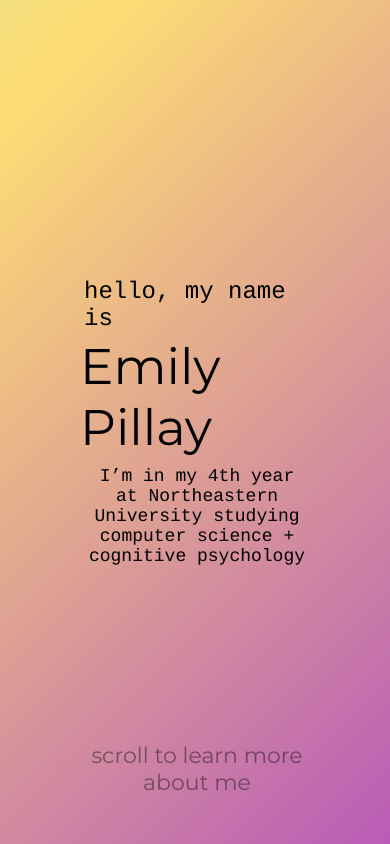
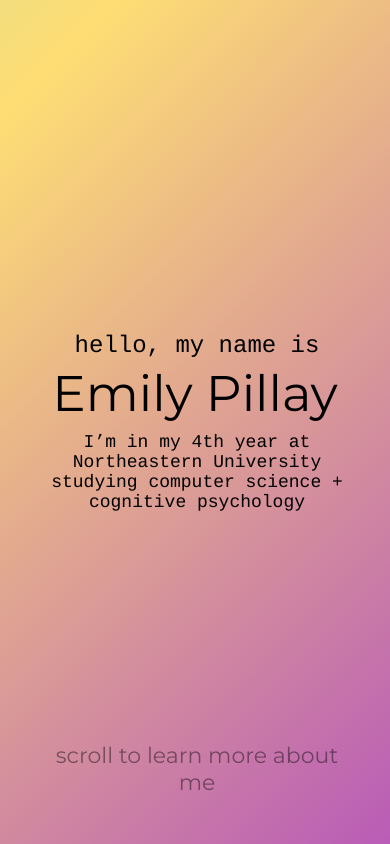
Before and after one commit to epillay/personal-website, a Gatsby site: page / in a window 390 px wide. Built offline with nearby package versions, Linux system fonts and the light colour scheme; Gatsby itself is replaced by a stand-in of ours.

Commit message:
mobile changes

```diff
--- a/src/components/v2/slideContainer.js
+++ b/src/components/v2/slideContainer.js
@@ -5,8 +5,12 @@ const SlideContainer = styled.div`
   overflow-y: auto;
   scroll-snap-type: y mandatory;
   -webkit-overflow-scrolling: touch;
-  padding: 0 5em 0 5em;
   margin: 0;
+  padding: 0 2em 0 2em;
+
+  @media (min-width: 800px) {
+    padding: 0 5em 0 5em;
+  }
 `
 
 export default SlideContainer
--- a/src/pages/404.js
+++ b/src/pages/404.js
@@ -44,6 +44,7 @@ const Description = styled.div`
   font-size: 18px;
   margin-left: 4px;
   margin-top: 8px;
+  text-align: center;
 
   @media (min-width: 800px) {
     font-size: 20px;
--- a/src/pages/index.js
+++ b/src/pages/index.js
@@ -56,8 +56,14 @@ const Header = styled.span`
 
   @media (min-width: 800px) {
     font-size: 36px;
+    text-align: left;
   }
 `
+
+const IntroHeader = styled(Header)`
+  text-align: center;
+`
+
 const BigText = styled.span`
   font-family: Montserrat;
   font-size: 50px;
@@ -66,6 +72,10 @@ const BigText = styled.span`
   @media (min-width: 800px) {
     font-size: 80px;
   }
+`
+
+const CenterBigText = styled(BigText)`
+  text-align: center;
 `
 
 const Description = styled.div`
@@ -109,15 +119,17 @@ const BlueportSlide = styled(IntroSlide)`
   align-items: start;
 `
 
+const BigBlueportText = styled(BigText)`
+  font-size: 40px;
+`
+
 const AppfolioSlide = styled(BlueportSlide)``
 
-const AppfolioSubtext = styled(Header)`
-  font-size: 20px;
+const AppfolioSubtext = styled(BigText)`
+  display: none;
 
-  @media (min-width: 1000px) {
-    font-family: Montserrat;
-    font-size: 80px;
-    margin-top: 4px;
+  @media (min-width: 800px) {
+    display: block;
   }
 `
 
@@ -136,6 +148,7 @@ const GetInTouchSlide = styled(IntroSlide)``
 const GetInTouchText = styled(BigText)`
   font-size: 46px;
   margin-top: 8px;
+  text-align: center;
 `
 
 const fadeIn = keyframes`
@@ -163,8 +176,8 @@ const IndexPage = () => {
     <Layout>
       <GradientContainer>
         <IntroSlide>
-          <Header>hello, my name is</Header>
-          <BigText>Emily Pillay</BigText>
+          <IntroHeader>hello, my name is</IntroHeader>
+          <CenterBigText>Emily Pillay</CenterBigText>
           <About>
             I’m in my 4th year at Northeastern University studying computer
             science + cognitive psychology
@@ -194,7 +207,7 @@ const IndexPage = () => {
         </AppfolioSlide>
         <BlueportSlide>
           <Header>co-op</Header>
-          <BigText>Blueport Commerce</BigText>
+          <BigBlueportText>Blueport Commerce</BigBlueportText>
           <Description>
             I worked on a delivery tracking project, co-op led project,
             onboarding new co-ops, angular and custom css, and lead agile
```
